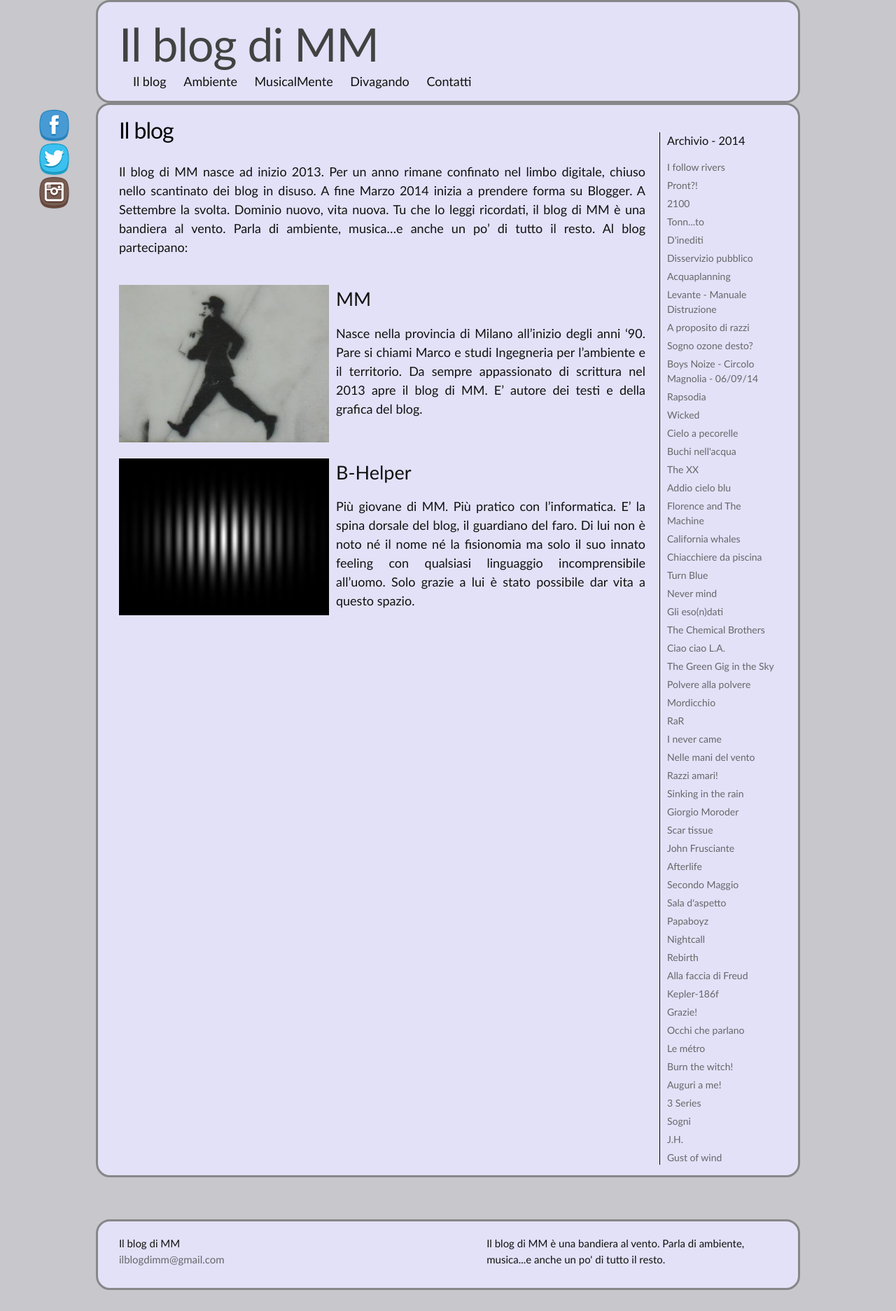
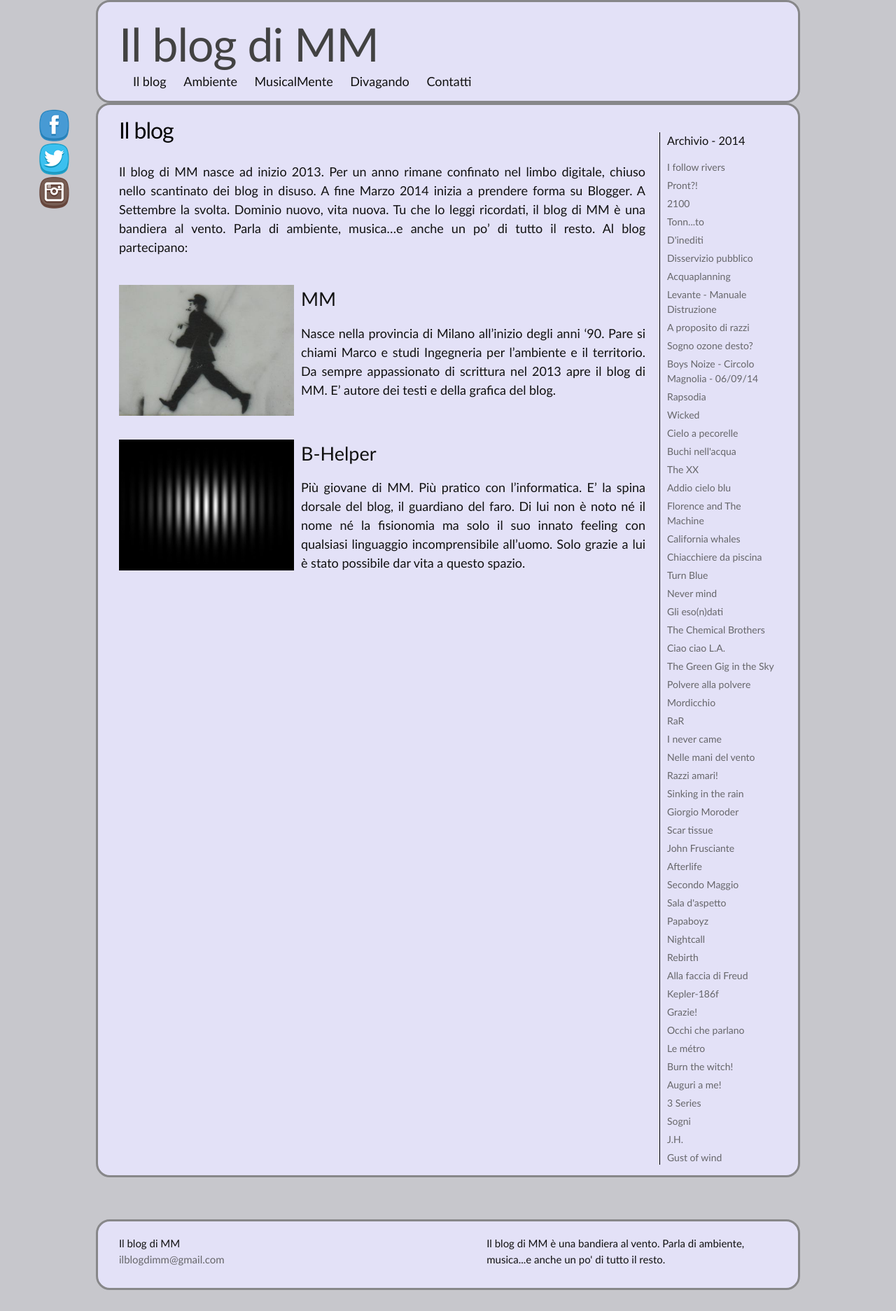
Before and after one commit to ilblogdimm/ilblogdimm, a Jekyll site: the page built from MM.md, in a window 1280 px wide. Shown: the whole page at 70% size. Built offline with Jekyll 4.4.1, drawn with Linux system fonts in a browser that asks for light colours.

Commit message:
Rimpicciolite immagini

```diff
--- a/_sass/_base.scss
+++ b/_sass/_base.scss
@@ -244,7 +244,7 @@ li.sidebar-elem {
 	float: left;
   clear: both;
   margin-right: 10px;
-	width: 300px;
+	width: 250px;
 }
 
 .dx {
```
